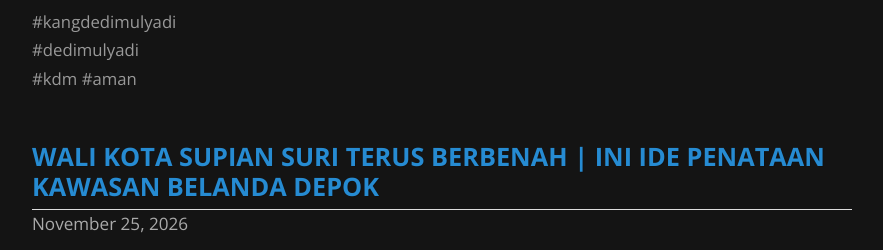
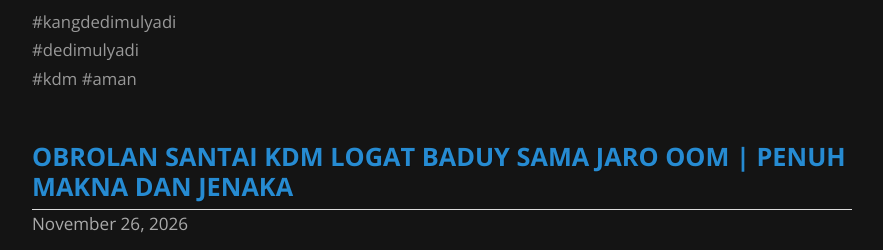
Before and after one commit to Yeevah/yt-channel-site, a plain HTML site: page index.html in a window 1280 px wide. Shown: the part 2200-2450 px from the top of the page, without its empty margins (338-1221 px from the left). Drawn offline with nearby package versions, Linux system fonts and the light colour scheme; grey boxes are pictures that could not be loaded.

Commit message:
chore: update videos 2026-11-27 07:56 UTC

```diff
--- a/index.html
+++ b/index.html
@@ -74,10 +74,10 @@ Selain itu kebahagiaan kita bersama adalah yang paling utama. Karena sesungguhny
 </div>
 
 <div class="video-entry">
-<h3><a href="https://www.youtube.com/watch?v=X4UXuthuu0c">WALI KOTA SUPIAN SURI TERUS BERBENAH | INI IDE PENATAAN KAWASAN BELANDA DEPOK</a></h3>
-<p class="video-date">November 25, 2026</p>
-<iframe class="video-embed" src="https://www.youtube.com/embed/X4UXuthuu0c?rel=0" title="WALI KOTA SUPIAN SURI TERUS BERBENAH | INI IDE PENATAAN KAWASAN BELANDA DEPOK" allow="accelerometer; autoplay; clipboard-write; encrypted-media; gyroscope; picture-in-picture" allowfullscreen loading="lazy"></iframe>
-<p class="video-link"><a href="https://www.youtube.com/watch?v=X4UXuthuu0c">▶ Watch on YouTube</a></p>
+<h3><a href="https://www.youtube.com/watch?v=mxL8Jhf2Syo">OBROLAN SANTAI KDM LOGAT BADUY SAMA JARO OOM | PENUH MAKNA DAN JENAKA</a></h3>
+<p class="video-date">November 26, 2026</p>
+<iframe class="video-embed" src="https://www.youtube.com/embed/mxL8Jhf2Syo?rel=0" title="OBROLAN SANTAI KDM LOGAT BADUY SAMA JARO OOM | PENUH MAKNA DAN JENAKA" allow="accelerometer; autoplay; clipboard-write; encrypted-media; gyroscope; picture-in-picture" allowfullscreen loading="lazy"></iframe>
+<p class="video-link"><a href="https://www.youtube.com/watch?v=mxL8Jhf2Syo">▶ Watch on YouTube</a></p>
 <p class="video-description">====================================
 -
 -
@@ -90,7 +90,7 @@ Selain itu kebahagiaan kita bersama adalah yang paling utama. Karena sesungguhny
 -
 #kangdedimulyadi
 #dedimulyadi
-#kdm #depok</p>
+#kdm #santai</p>
 </div>
 
 <!-- VIDEOS_END -->
```
Also changed, not shown: 1 other file.
